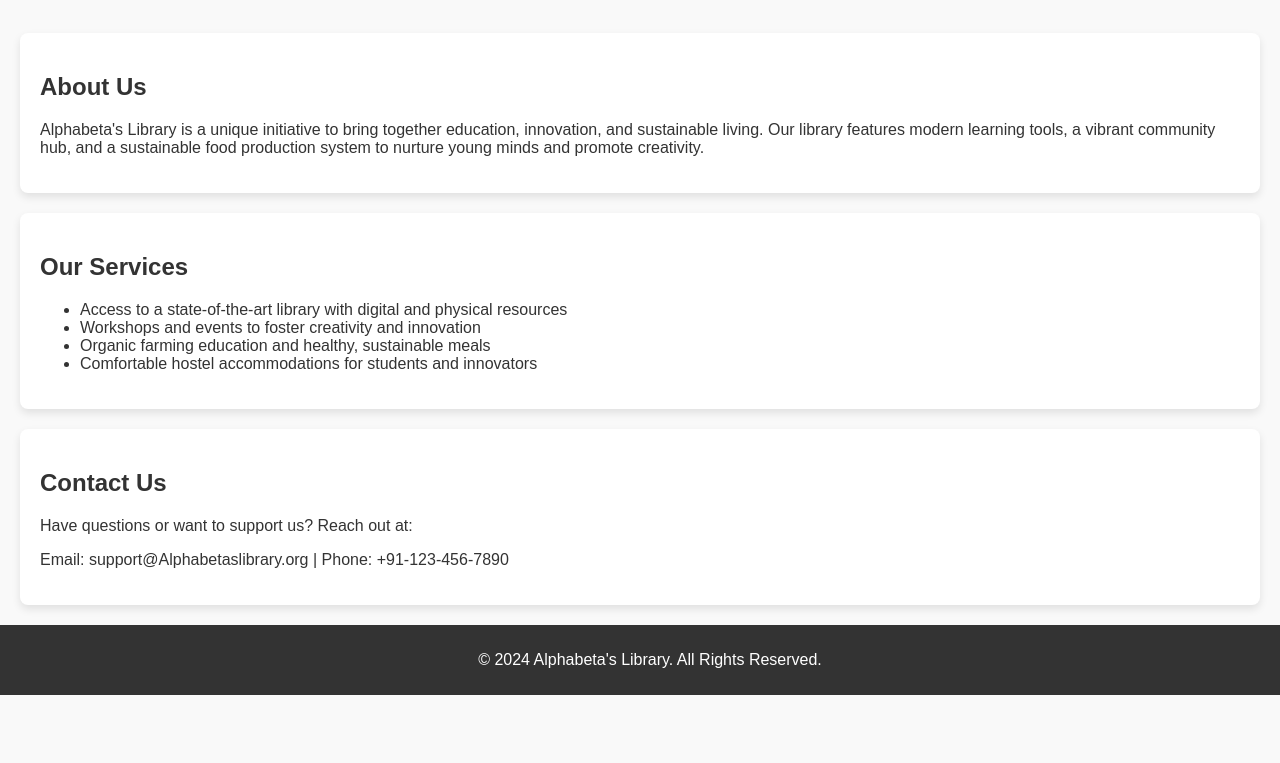
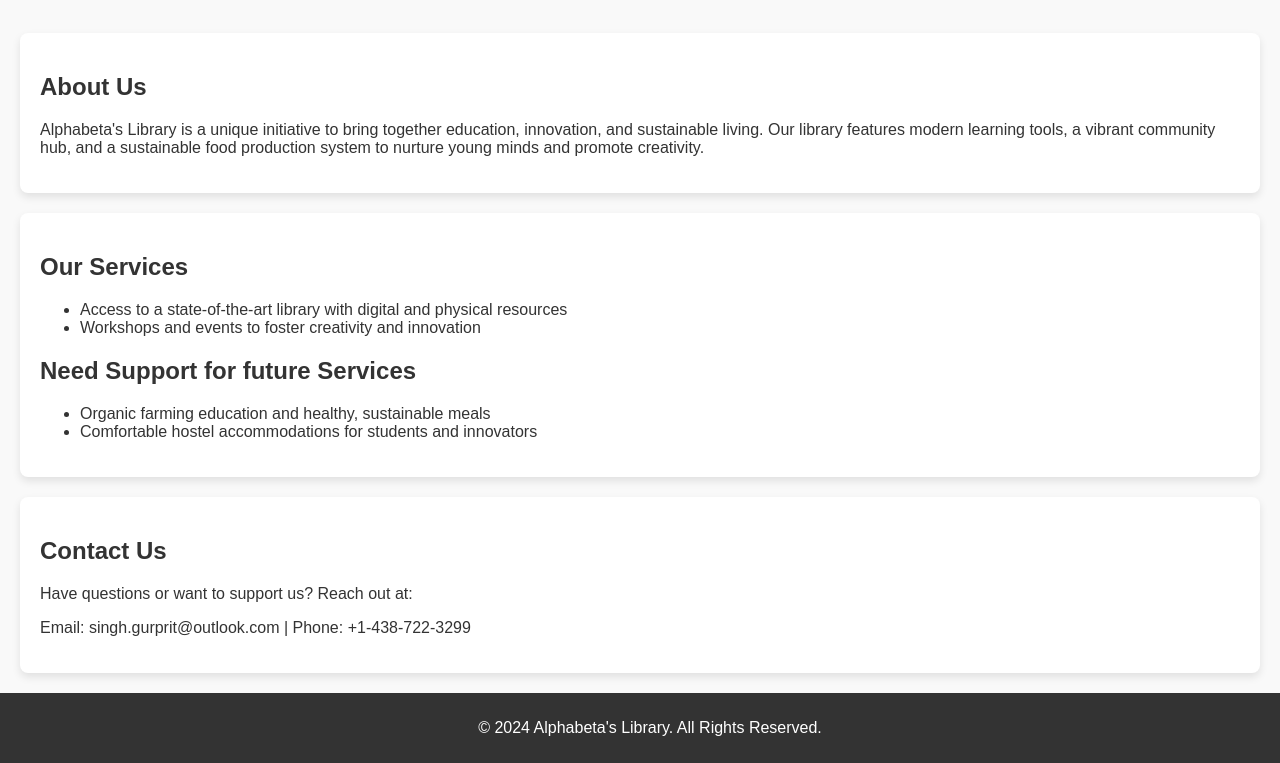
Before and after one commit to InventorSingh/Alphabeta, an Astro site: page / in a window 1280 px wide. Shown: the part 1171-1934 px from the top of the page. Before the commit the page ends 1866 px from the top, so only its background shows below. Built offline with nearby package versions, Linux system fonts and the light colour scheme; Astro itself is replaced by a stand-in of ours.

Commit message:
checkpoint: library page ready

```diff
--- a/src/components/Library.astro
+++ b/src/components/Library.astro
@@ -187,6 +187,9 @@ const sendMessage = () => {
         <ul>
             <li>Access to a state-of-the-art library with digital and physical resources</li>
             <li>Workshops and events to foster creativity and innovation</li>
+        </ul>
+        <h2>Need Support for future Services</h2>
+        <ul>
             <li>Organic farming education and healthy, sustainable meals</li>
             <li>Comfortable hostel accommodations for students and innovators</li>
         </ul>
@@ -195,7 +198,7 @@ const sendMessage = () => {
     <section class="section" id="contact">
         <h2>Contact Us</h2>
         <p>Have questions or want to support us? Reach out at:</p>
-        <p>Email: support@Alphabetaslibrary.org | Phone: +91-123-456-7890</p>
+        <p>Email: singh.gurprit@outlook.com | Phone: +1-438-722-3299</p>
     </section>
 
     <footer>
```
